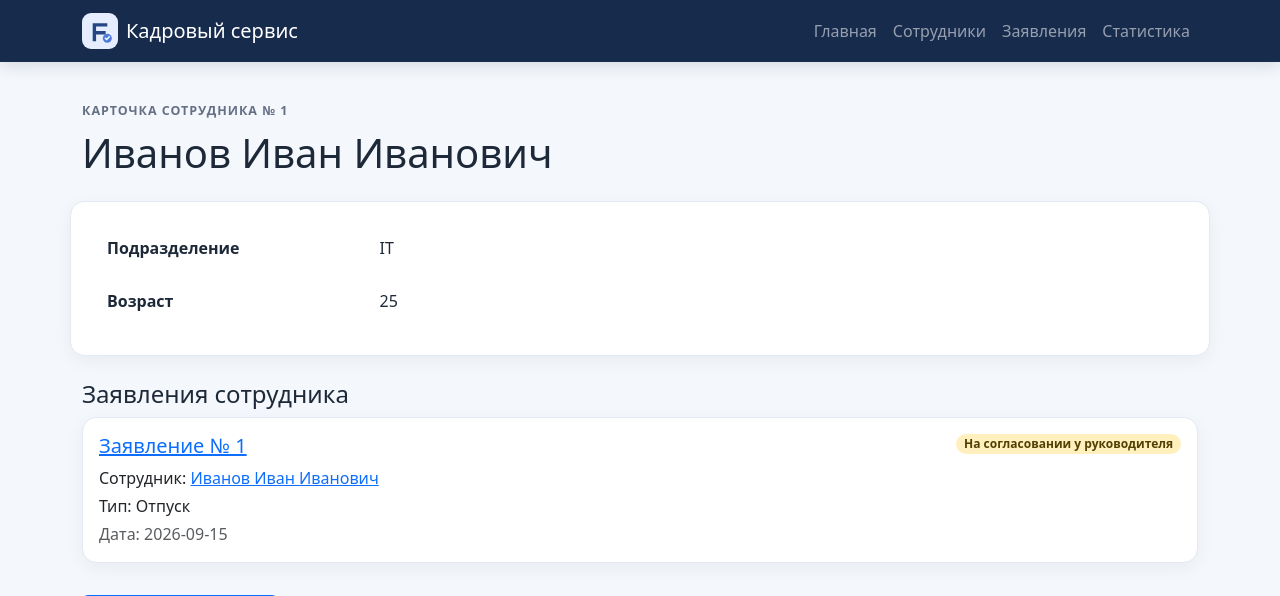
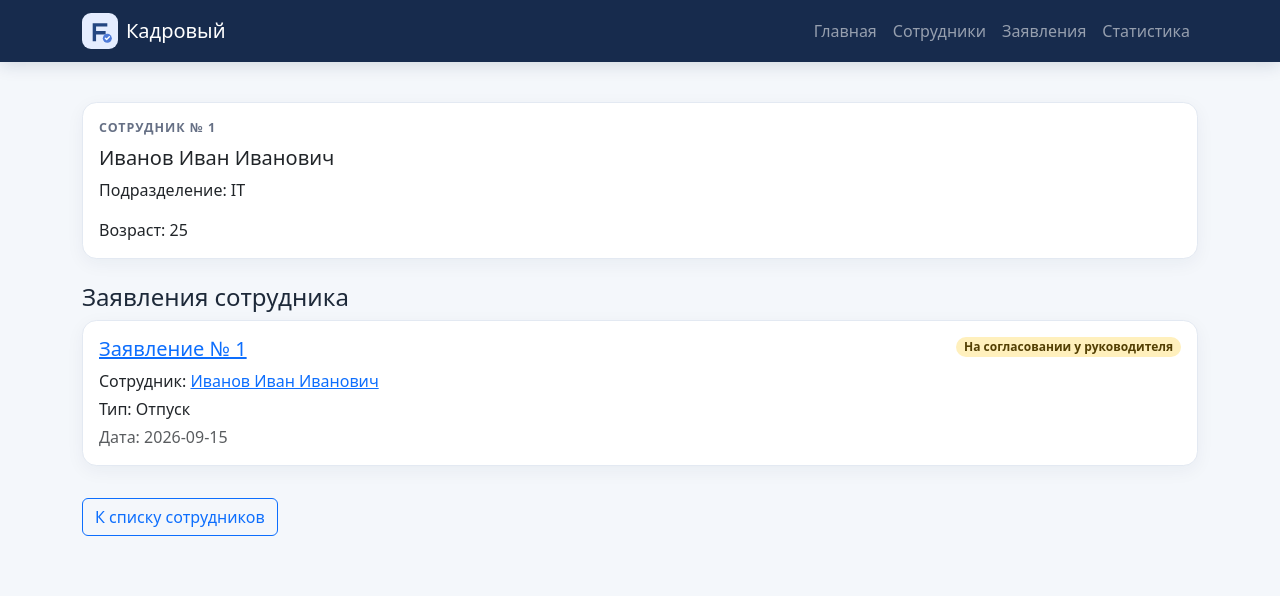
Before and after one commit to leha3221/ApplicationTrackService, a Django app: page /employees/1/ in a window 1280 px wide. Shown: the top 596 px of the page. Run offline with Django 5.2, Linux system fonts and the light colour scheme; data comes from the database, SQL or seed files in the repository.

Commit message:
PR9: исходное состояние проекта перед переходом на ORM

```diff
--- a/employees_web/templates/employees_web/employee_detail.html
+++ b/employees_web/templates/employees_web/employee_detail.html
@@ -7,14 +7,7 @@
 
 {% block content %}
 {% if employee %}
-    <p class="eyebrow">Карточка сотрудника № {{ employee.id }}</p>
-    <h1>{{ employee.fio|default:"ФИО не указано" }}</h1>
-    <dl class="detail-list row">
-        <dt class="col-sm-3">Подразделение</dt>
-        <dd class="col-sm-9">{{ employee.department|default:"Не указано" }}</dd>
-        <dt class="col-sm-3">Возраст</dt>
-        <dd class="col-sm-9">{{ employee.age }}</dd>
-    </dl>
+    {% include "employees_web/includes/employee_card.html" with show_open_link=False %}
 <section class="mt-4" aria-labelledby="employee-requests-heading">
     <h2 id="employee-requests-heading" class="h4">Заявления сотрудника</h2>
     {% for item in requests %}
--- a/employees_web/templates/employees_web/includes/employee_card.html
+++ b/employees_web/templates/employees_web/includes/employee_card.html
@@ -6,9 +6,11 @@
             Подразделение: {{ employee.department|default:"Не указано" }}
         </p>
         <p class="card-text">Возраст: {{ employee.age }}</p>
-        <a class="btn btn-outline-primary"
-           href="{% url 'employees:detail' employee.id %}">
-            Открыть карточку
-        </a>
+        {% if show_open_link != False %}
+            <a class="btn btn-outline-primary"
+               href="{% url 'employees:detail' employee.id %}">
+                Открыть карточку
+            </a>
+        {% endif %}
     </div>
 </article>
--- a/templates/includes/navigation.html
+++ b/templates/includes/navigation.html
@@ -9,7 +9,7 @@
                 width="36"
                 height="36"
             >
-            <span>Кадровый сервис</span>
+            <span>Кадровый</span>
         </a>
         <button
             class="navbar-toggler"
```
